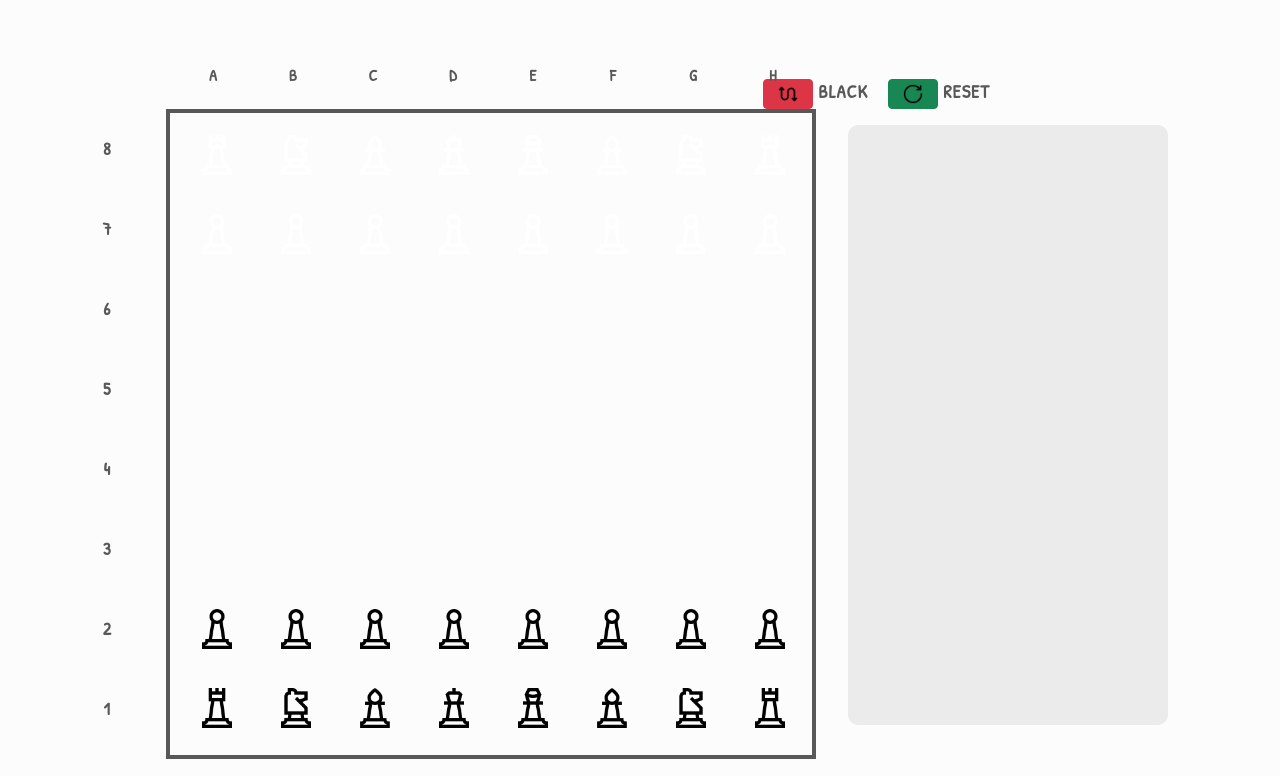
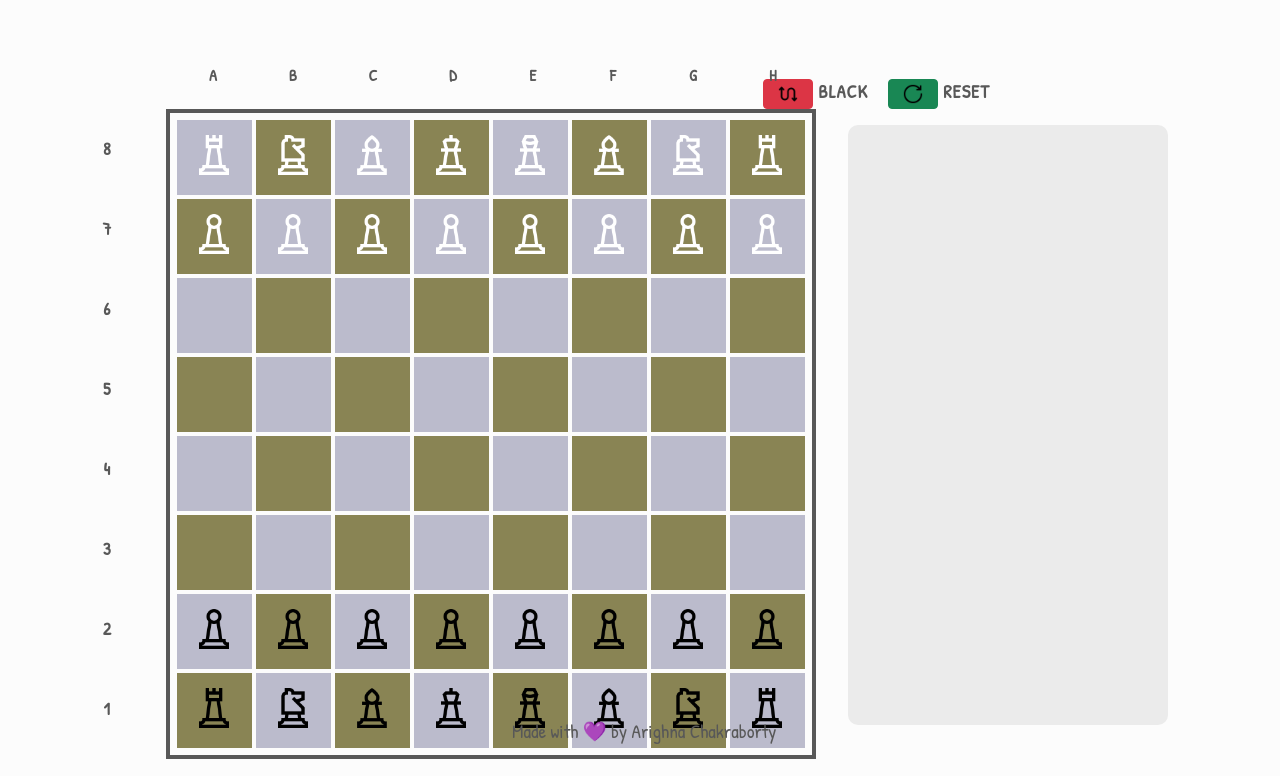
Before and after one commit to riju-stone/chess, an Electron app: page app/path.html in a window 1280 px wide. Shown: the part 43-819 px from the top of the page. Drawn offline with nearby package versions, Linux system fonts and the light colour scheme.

Commit message:
small ui changes

```diff
--- a/app/index.css
+++ b/app/index.css
@@ -279,7 +279,7 @@ html.transition *:after {
   position: relative;
   width: 40px;
   height: 40px;
-  margin-left: 8px;
+  margin-left: 5px;
   margin-top: 15px;
   background: transparent;
   justify-content: center;
@@ -347,3 +347,16 @@ html.transition *:after {
   font-size: 2.2vh;
   line-height: 1.2vh;
 }
+
+#credit{
+  display: inline-block;
+  position: absolute;
+  top: 95vh;
+  left: 40vw;
+}
+
+#credit p{
+  text-align: center;
+  font-size: 1.2em;
+  color: var(--color-text);
+}
--- a/app/path.html
+++ b/app/path.html
@@ -1,7 +1,9 @@
 <!DOCTYPE html>
 <html lang="en" dir="ltr">
   <head>
-    <link href="https://cdn.jsdelivr.net/npm/bootstrap@5.0.0-beta3/dist/css/bootstrap.min.css" rel="stylesheet" integrity="sha384-eOJMYsd53ii+scO/bJGFsiCZc+5NDVN2yr8+0RDqr0Ql0h+rP48ckxlpbzKgwra6" crossorigin="anonymous">
+    <link href="https://cdn.jsdelivr.net/npm/bootstrap@5.0.0-beta3/dist/css/bootstrap.min.css"
+    rel="stylesheet" integrity="sha384-eOJMYsd53ii+scO/bJGFsiCZc+5NDVN2yr8+0RDqr0Ql0h+rP48ckxlpbzKgwra6"
+    crossorigin="anonymous">
     <link rel="preconnect" href="https://fonts.gstatic.com">
     <link href="https://fonts.googleapis.com/css2?family=Patrick+Hand&display=swap" rel="stylesheet">
     <link rel="stylesheet" href="index.css">
@@ -56,14 +58,14 @@
       </div>
       <div id="table">
         <div class="row">
-          <div class="column white"><div class="piece white rook" draggable="true"></div></div>
-          <div class="column black"><div class="piece white knight" draggable="true"></div></div>
-          <div class="column white"><div class="piece white bishop" draggable="true"></div></div>
-          <div class="column black"><div class="piece white king" draggable="true"></div></div>
-          <div class="column white"><div class="piece white queen" draggable="true"></div></div>
-          <div class="column black"><div class="piece white bishop" draggable="true"></div></div>
-          <div class="column white"><div class="piece white knight" draggable="true"></div></div>
-          <div class="column black"><div class="piece white rook" draggable="true"></div></div>
+          <div class="column white"><div class="piece white rook"></div></div>
+          <div class="column black"><div class="piece white knight"></div></div>
+          <div class="column white"><div class="piece white bishop"></div></div>
+          <div class="column black"><div class="piece white king"></div></div>
+          <div class="column white"><div class="piece white queen"></div></div>
+          <div class="column black"><div class="piece white bishop"></div></div>
+          <div class="column white"><div class="piece white knight"></div></div>
+          <div class="column black"><div class="piece white rook"></div></div>
         </div>
         <div class="row">
           <div class="column black"><div class="piece white pawn"></div></div>
@@ -126,19 +128,23 @@
           <div class="column black"><div class="piece black pawn"></div></div>
         </div>
         <div class="row">
-          <div class="column black"><div class="piece black rook" draggable="true"></div></div>
-          <div class="column white"><div class="piece black knight" draggable="true"></div></div>
-          <div class="column black"><div class="piece black bishop" draggable="true"></div></div>
-          <div class="column white"><div class="piece black king" draggable="true"></div></div>
-          <div class="column black"><div class="piece black queen" draggable="true"></div></div>
-          <div class="column white"><div class="piece black bishop" draggable="true"></div></div>
-          <div class="column black"><div class="piece black knight" draggable="true"></div></div>
-          <div class="column white"><div class="piece black rook" draggable="true"></div></div>
+          <div class="column black"><div class="piece black rook"></div></div>
+          <div class="column white"><div class="piece black knight"></div></div>
+          <div class="column black"><div class="piece black bishop"></div></div>
+          <div class="column white"><div class="piece black king"></div></div>
+          <div class="column black"><div class="piece black queen"></div></div>
+          <div class="column white"><div class="piece black bishop"></div></div>
+          <div class="column black"><div class="piece black knight"></div></div>
+          <div class="column white"><div class="piece black rook"></div></div>
         </div>
       </div>
     </div>
 
     <div id="position"></div>
+
+    <div id="credit">
+      <p>Made with  &#128156; by Arighna Chakraborty</p>
+    </div>
   </body>
   <script src="renderer.js"></script>
   <script src="script.js"></script>
--- a/utils/board.js
+++ b/utils/board.js
@@ -1,6 +1,4 @@
 'use strict'
-
-const $ = require('jquery')
 
 // Board UI
 
@@ -22,12 +20,13 @@ function randomLightColor(){
   return color;
 }
 
-var createBoard = function() {
+(() => {
+  function createBoard() {
       let color = randomColor();
       let color2 = randomLightColor();
 
-    let black = $('.column.black')
-    let white = $('.column.white')
+      let black = document.querySelectorAll('.column.black')
+      let white = document.querySelectorAll('.column.white')
 
       for(var i = 0; i < black.length; i++){
         black[i].style.background = color
@@ -38,8 +37,22 @@ var createBoard = function() {
   createBoard()
 
 //Chess Logic
-const horizontalAxis = ['A', 'B', 'C', 'D', 'E', 'F', 'G', 'H']
-const verticalAxis = ['1', '2', '3', '4', '5', '6', '7', '8']
-const table = $('#table')
-const pieces = $(".piece")
-const analysis = $('#position')
+
+  const table = document.getElementById("table")
+  const pieces = document.getElementsByClassName("piece")
+  const analysis = document.getElementById("position")
+
+  const board = {
+    0:'a8', 1:'b8', 2:'c8', 3:'d8', 4:'e8', 5:'f8', 6:'g8', 7:'h8',
+    8:'a7', 9:'b7', 10:'c7', 11:'d7', 12:'e7', 13:'f7', 14:'g7', 15:'h7',
+    16:'a6', 17:'b6', 18:'c6', 19:'d6', 20:'e6', 21:'f6', 22:'g6', 23:'h6',
+    24:'a5', 25:'b5', 26:'c5', 27:'d5', 28:'e5', 29:'f5', 30:'g5', 31:'h5',
+    32:'a4', 33:'b4', 34:'c4', 35:'d4', 36:'e4', 37:'f4', 38:'g4', 39:'h4',
+    40:'a3', 41:'b3', 42:'c3', 43:'d3', 44:'e3', 45:'f3', 46:'g3', 47:'h3',
+    48:'a2', 49:'b2', 50:'c2', 51:'d2', 52:'e2', 53:'f2', 54:'g2', 55:'h2',
+    56:'a1', 57:'b1', 58:'c1', 59:'d1', 60:'e1', 61:'f1', 62:'g1', 63:'h1'
+  }
+
+
+
+})()
```
Also changed, not shown: package.json (+8 -11 lines), 1 other file. Lines whose indentation alone changed are shown as unchanged.
